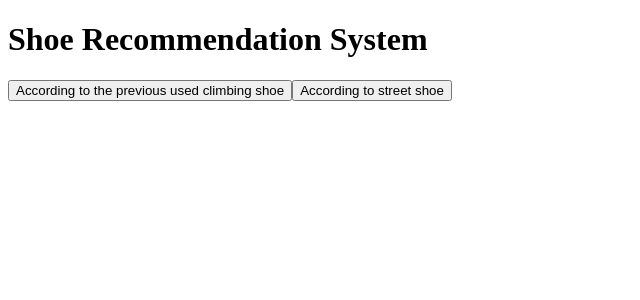
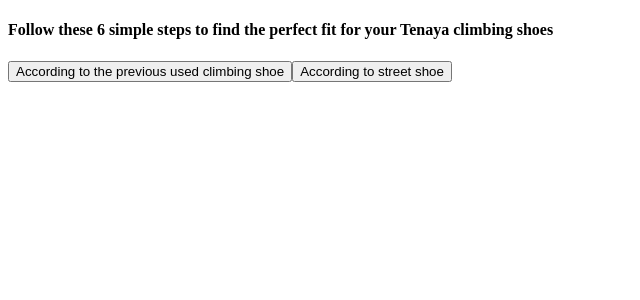
Before and after one commit to sherpa2025/shoe-recommendation, a React (Vite) app: page / in a window 1280 px wide. Shown: the top 300 px of the page, without its empty margins (0-640 px from the left). Built offline with nearby package versions, Linux system fonts and the light colour scheme.

Commit message:
first styling commit

```diff
--- a/src/App.jsx
+++ b/src/App.jsx
@@ -142,7 +142,10 @@
 
   return (
     <div className="app">
-      <h1>Shoe Recommendation System</h1>
+      <h4>
+        Follow these 6 simple steps to find the perfect fit for your Tenaya
+        climbing shoes
+      </h4>
 
       {/* Toggle buttons */}
       <div className="toggle-buttons">
```
